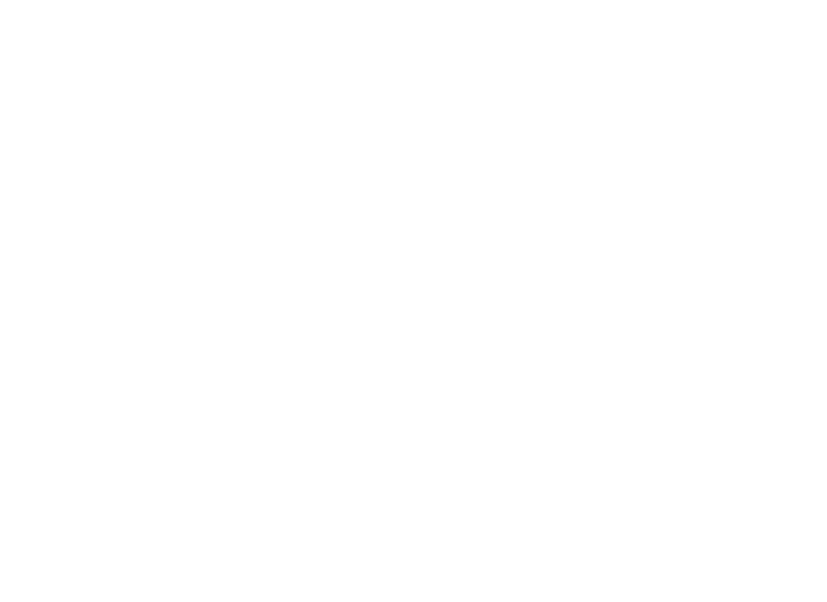
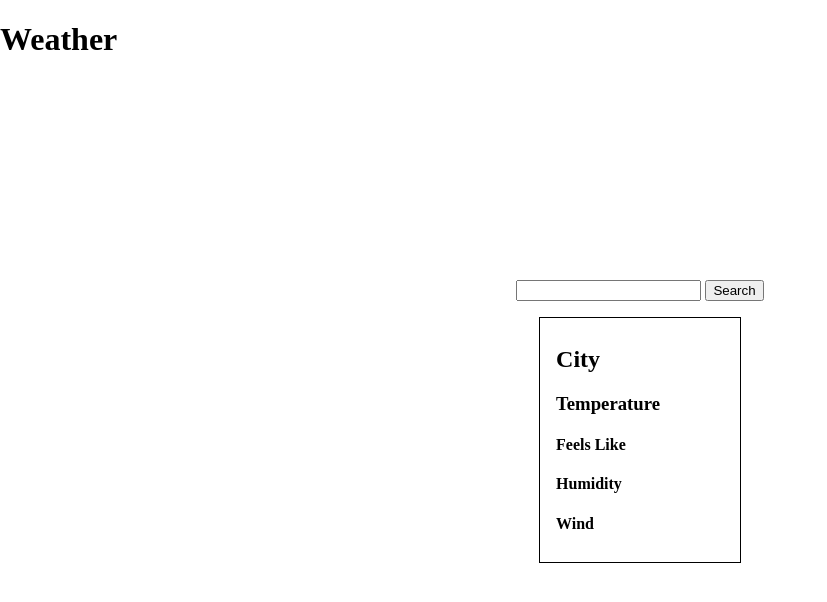
Before and after one commit to quirkyoni/weather-app, a website built with webpack: page dist/index.html in a window 1280 px wide. Shown: the whole page, without its empty margins (0-827 px from the left). Built offline with Linux system fonts and the light colour scheme.

Commit message:
Set up HTML for the app and which data points will be displayed

```diff
--- a/src/index.js
+++ b/src/index.js
@@ -1 +1 @@
-import './style.css';
+import "./style.css";
--- a/src/style.css
+++ b/src/style.css
@@ -0,0 +1,19 @@
+body {
+  margin: 0;
+  padding: 0;
+}
+
+.weather {
+  display: flex;
+  flex-direction: column;
+  min-height: calc(100vh - 80px);
+  align-items: center;
+  justify-content: center;
+}
+
+.weather-card {
+  margin-top: 1rem;
+  margin-bottom: 37px;
+  border: 1px solid black;
+  padding: 0.5rem 5rem 0.5rem 1rem;
+}
```
Also changed, not shown: dist/bundle.js, dist/index.html.
